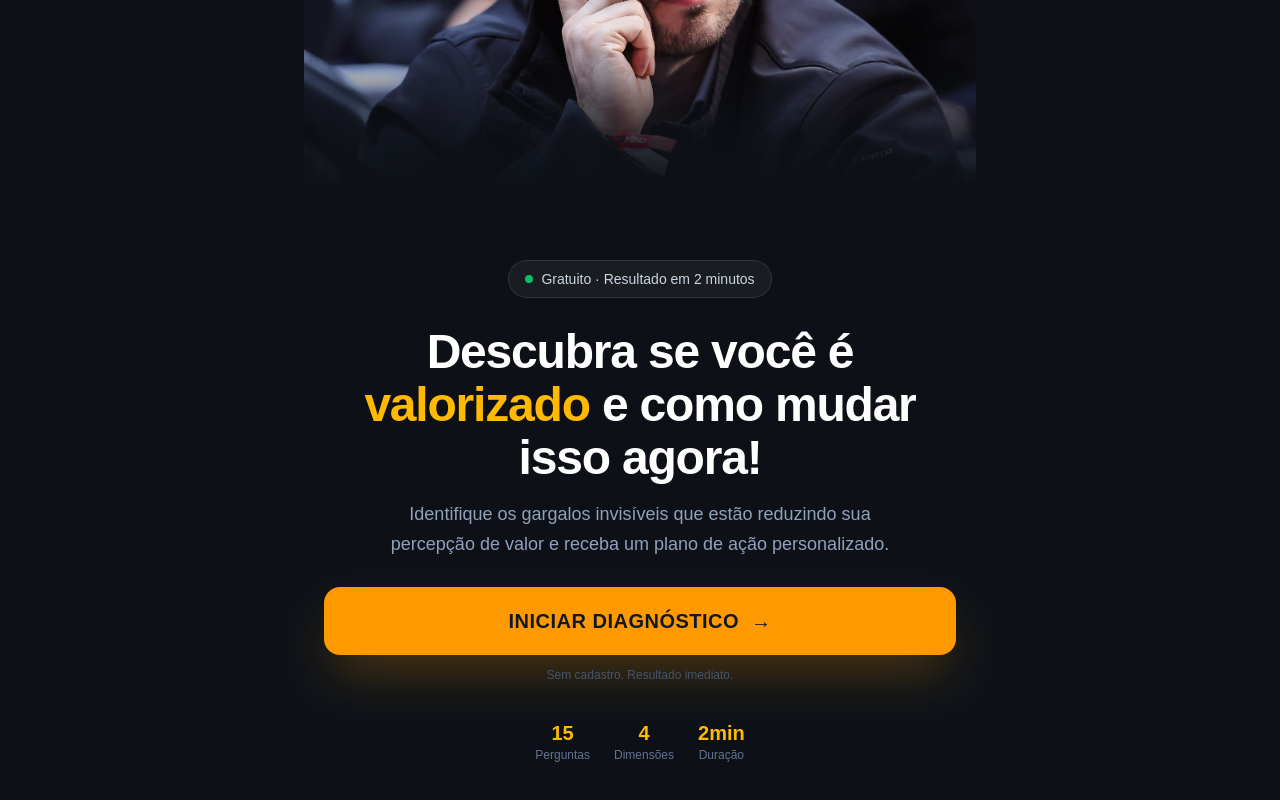
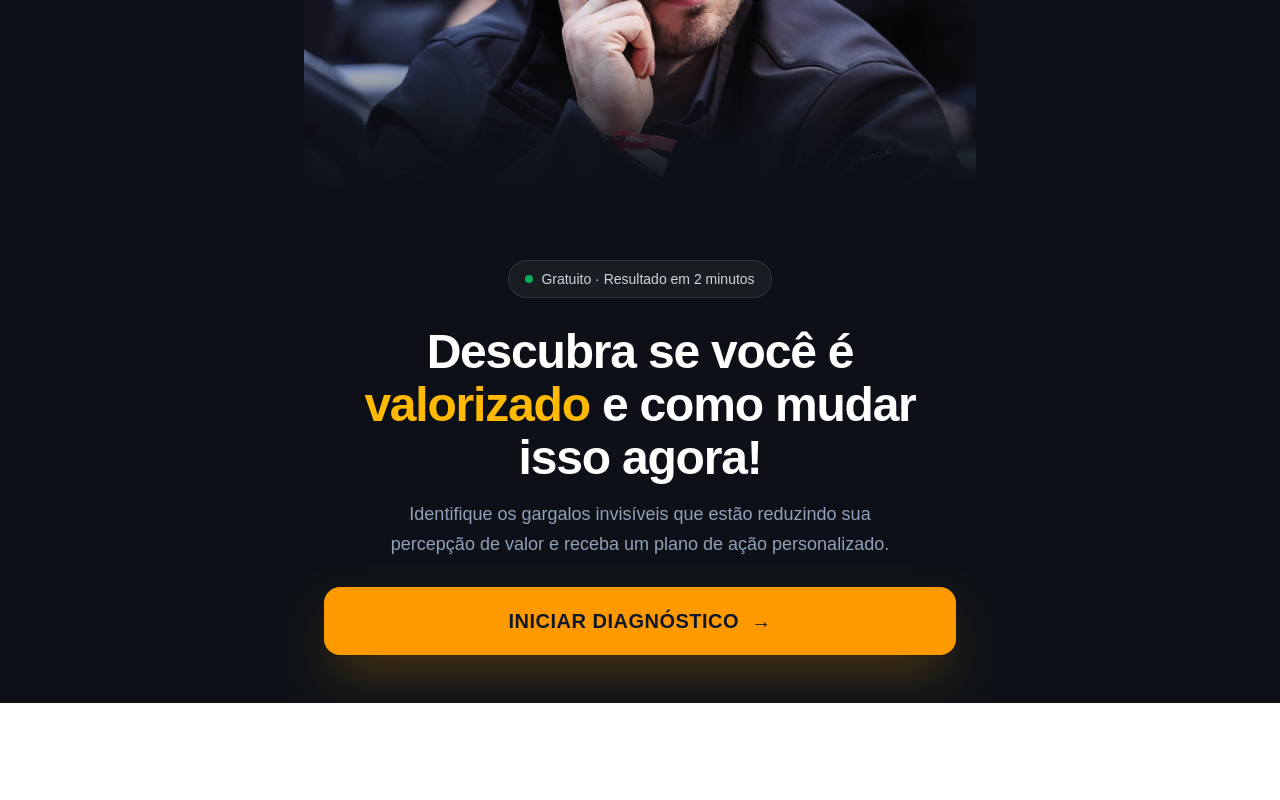
Before and after one commit to Kauezao14/diagnostico-reconhecimento, a Next.js app: page / in a window 1280 px wide. Shown: the part 252-1052 px from the top of the page. After the commit the page ends 955 px from the top, so only its background shows below. Built offline with nearby package versions, Linux system fonts and the light colour scheme.

Commit message:
Remove mini stats e texto abaixo do botao

```diff
--- a/app/page.tsx
+++ b/app/page.tsx
@@ -52,7 +52,6 @@ export default function Home() {
         </div>
 
         {/* CTA */}
-        <div className="space-y-3">
         <Link
           href="/quiz"
           className="group flex items-center justify-center gap-3 w-full bg-amber-500 hover:bg-amber-400 active:scale-[0.98] text-slate-900 font-black text-xl py-5 rounded-2xl transition-all duration-200 shadow-2xl shadow-amber-500/30 uppercase tracking-wide"
@@ -60,22 +59,6 @@ export default function Home() {
           Iniciar diagnóstico
           <span className="group-hover:translate-x-1 transition-transform duration-200">→</span>
         </Link>
-          <p className="text-slate-600 text-xs">Sem cadastro. Resultado imediato.</p>
-        </div>
-
-        {/* Mini social proof */}
-        <div className="flex justify-center gap-6 pt-2">
-          {[
-            { valor: '15', desc: 'Perguntas' },
-            { valor: '4', desc: 'Dimensões' },
-            { valor: '2min', desc: 'Duração' },
-          ].map(({ valor, desc }) => (
-            <div key={desc} className="text-center">
-              <div className="text-amber-400 font-black text-xl">{valor}</div>
-              <div className="text-slate-500 text-xs">{desc}</div>
-            </div>
-          ))}
-        </div>
 
       </div>
     </main>
```
Lines whose indentation alone changed are shown as unchanged.
